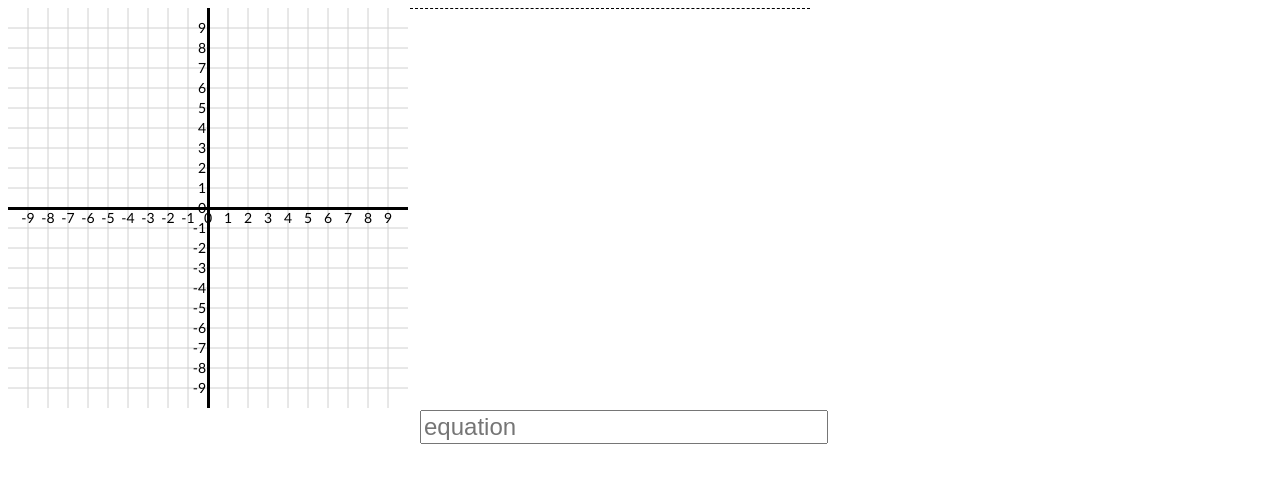
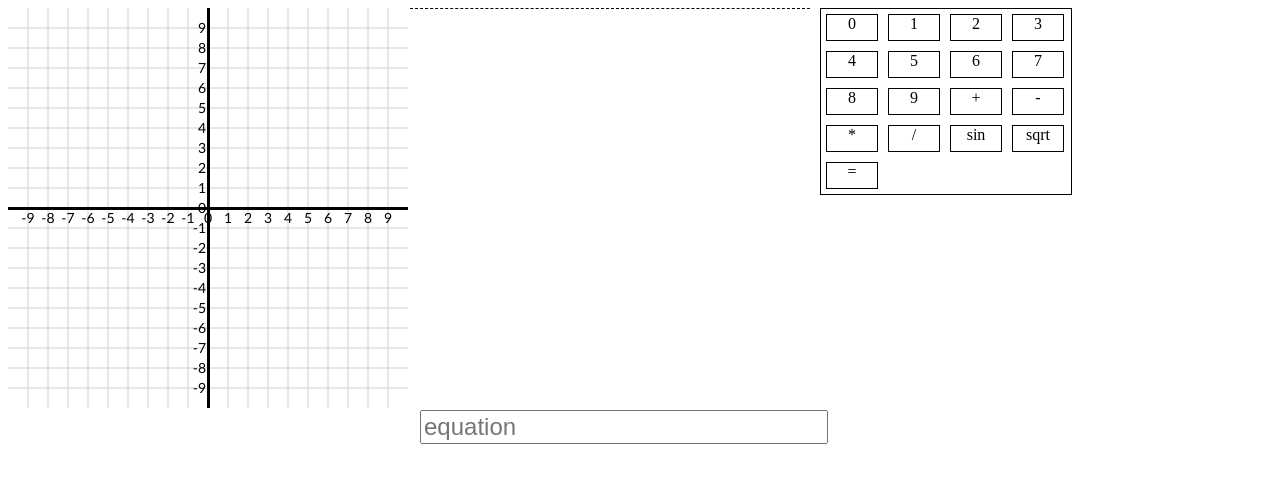
Before and after one commit to BenAychh/Calculator-G19-BenHernandez, a website with bundled scripts: page index.html in a window 1280 px wide. Built offline with nearby package versions, Linux system fonts and the light colour scheme.

Commit message:
Added the start of buttons

```diff
--- a/graphing.js
+++ b/graphing.js
@@ -21,7 +21,6 @@ function Graphing(pCanvas) {
       textV = vzero /* font */ - 2;
     }
     var hzero = convertVNumberToPixel(0);
-    console.log(hzero);
     var textH;
     if (hzero) {
       textH = hzero - 2;
--- a/index.html
+++ b/index.html
@@ -29,11 +29,58 @@
     <form onsubmit="setTimeout(calculate(), 150)" action="#">
       <input type="text" placeholder="equation" id="expression" onkeyup="UpdateInput.Update()" data-problemnumber="1">
     </form>
-    <div id="functions">
-
-    </div>
-    <div id="lines">
-
+    <div id="buttons">
+      <div class="button" data-value="0">
+        0
+      </div>
+      <div class="button" data-value="1">
+        1
+      </div>
+      <div class="button" data-value="2">
+        2
+      </div>
+      <div class="button" data-value="3">
+        3
+      </div>
+      <div class="button" data-value="4">
+        4
+      </div>
+      <div class="button" data-value="5">
+        5
+      </div>
+      <div class="button" data-value="6">
+        6
+      </div>
+      <div class="button" data-value="7">
+        7
+      </div>
+      <div class="button" data-value="8">
+        8
+      </div>
+      <div class="button" data-value="9">
+        9
+      </div>
+      <div class="button" data-value="+">
+        +
+      </div>
+      <div class="button" data-value="-">
+        -
+      </div>
+      <div class="button" data-value="*">
+        *
+      </div>
+      <div class="button" data-value="/">
+        /
+      </div>
+      <div class="button" data-value="sin(,)">
+        sin
+      </div>
+      <div class="button" data-value="sqrt(,)">
+        sqrt
+      </div>
+      <div class="button" data-value="submit">
+        =
+      </div>
     </div>
 
     <script>
@@ -44,6 +91,7 @@
     <script src="info.js"></script>
     <script src="fraction.js"></script>
     <script src="beautifulDecimals.js"></script>
+    <script src="initializeButtons.js"></script>
     <script src="calculator.js"></script>
   </body>
 </html>
--- /dev/null
+++ b/initializeButtons.js
@@ -0,0 +1,15 @@
+var buttons = document.getElementsByClassName('button');
+for (var i = 0; i < buttons.length; i++) {
+  buttons[i].onclick = function() {
+    buttonClicked(this.getAttribute('data-value'));
+  };
+}
+function buttonClicked(data) {
+  var input = document.getElementById('expression');
+  if (data != 'submit') {
+    input.value += data;
+    UpdateInput.Update();
+  } else {
+    setTimeout(calculate(), 150);
+  }
+}
--- a/style/main.css
+++ b/style/main.css
@@ -36,6 +36,21 @@ form input[type='text'] {
 .graphCanvases {
   position: relative;
 }
+.button {
+  display: inline;
+  float: left;
+  width: 50px;
+  height: 25px;
+  border: 1px solid black;
+  text-align: center;
+  margin: 5px;
+}
+#buttons {
+  left: 820px;
+  width: 250px;
+  border: 1px solid black;
+  position: absolute;
+}
 #lines {
   position: relative;
   left: 410px;
@@ -47,3 +62,12 @@ form input[type='text'] {
   left: 410px;
   overflow: scroll;
 }
+.button {
+  display: inline;
+  float: left;
+  width: 50px;
+  height: 25px;
+  border: 1px solid black;
+  text-align: center;
+  margin: 5px;
+}
```
